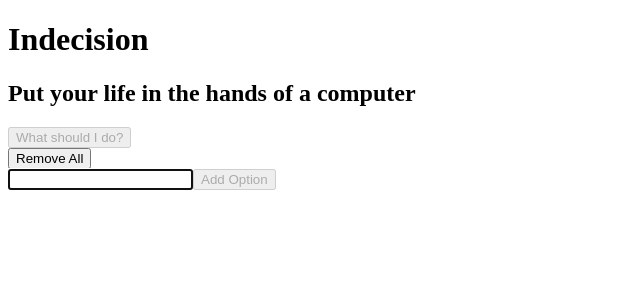
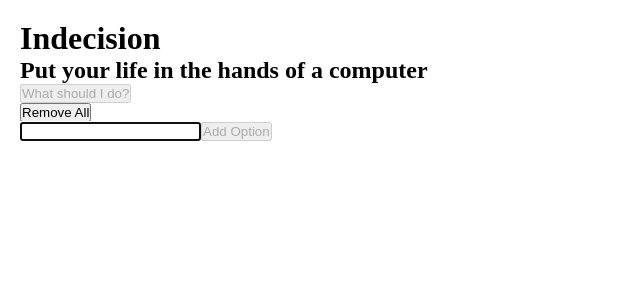
Before and after one commit to davidhenley/indecision, a React app: page / in a window 1280 px wide. Shown: the top 300 px of the page, without its empty margins (0-640 px from the left). Built offline with nearby package versions, Linux system fonts and the light colour scheme.

Commit message:
css and style loaders

```diff
--- a/package.json
+++ b/package.json
@@ -20,6 +20,8 @@
     "babel-preset-env": "^1.6.1",
     "babel-preset-react": "^6.24.1",
     "concurrently": "^3.5.1",
+    "css-loader": "^0.28.7",
+    "style-loader": "^0.19.0",
     "webpack": "^3.8.1",
     "webpack-dev-server": "^2.9.5"
   }
--- a/src/index.js
+++ b/src/index.js
@@ -1,5 +1,7 @@
 import React from 'react';
 import { render } from 'react-dom';
+
+import './styles/styles.css';
 
 import App from './components/App';
 
--- /dev/null
+++ b/src/styles/styles.css
@@ -0,0 +1,10 @@
+* {
+  padding: 0;
+  margin: 0;
+  box-sizing: inherit;
+}
+
+body {
+  box-sizing: border-box;
+  padding: 20px;
+}
--- a/webpack.config.js
+++ b/webpack.config.js
@@ -12,6 +12,10 @@ module.exports = {
         loader: 'babel-loader',
         test: /\.js$/,
         exclude: /node_modules/
+      },
+      {
+        use: ['style-loader', 'css-loader'],
+        test: /\.css$/
       }
     ]
   },
```
Also changed, not shown: 1 other file (tests, documents, lock files or other folders).
